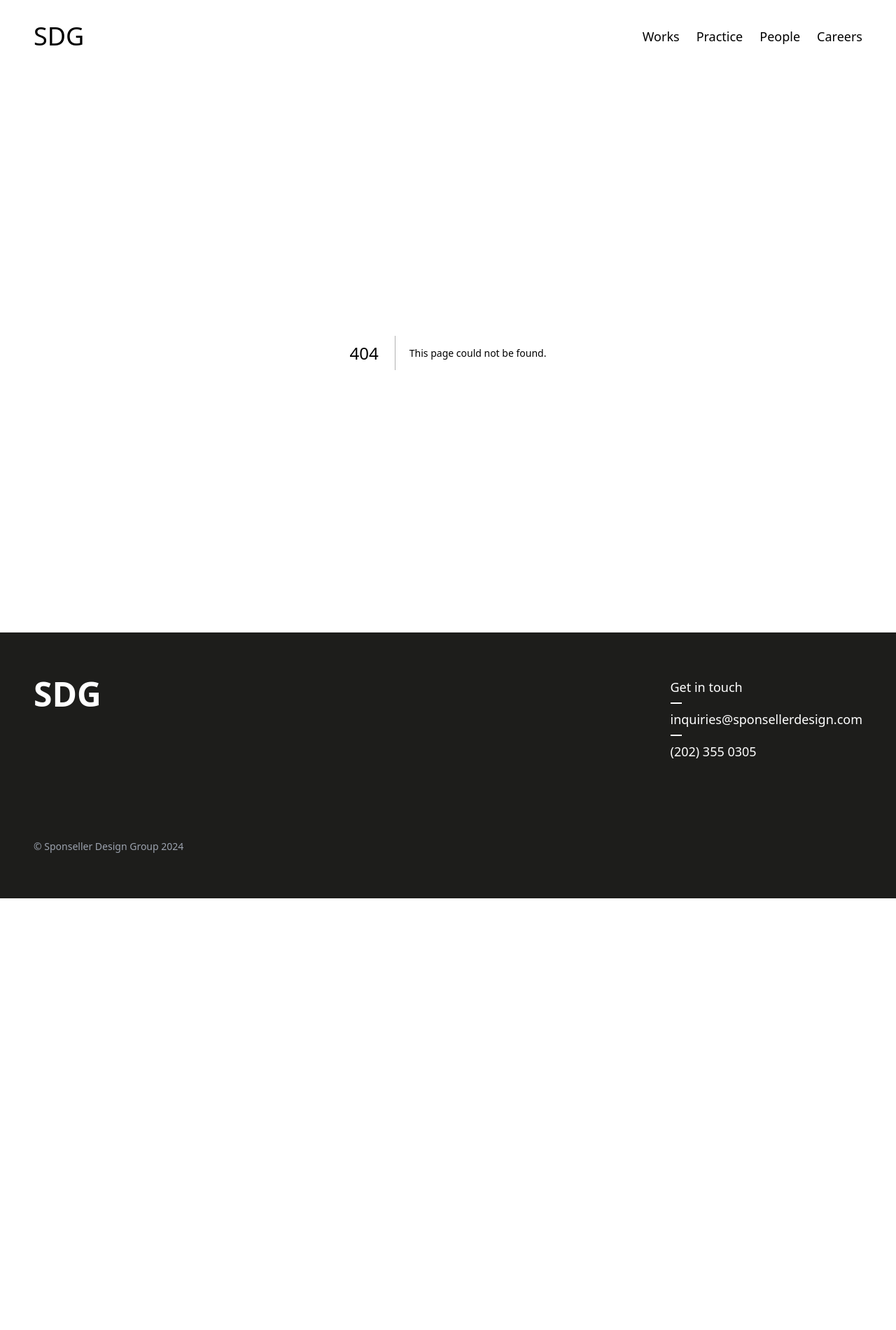
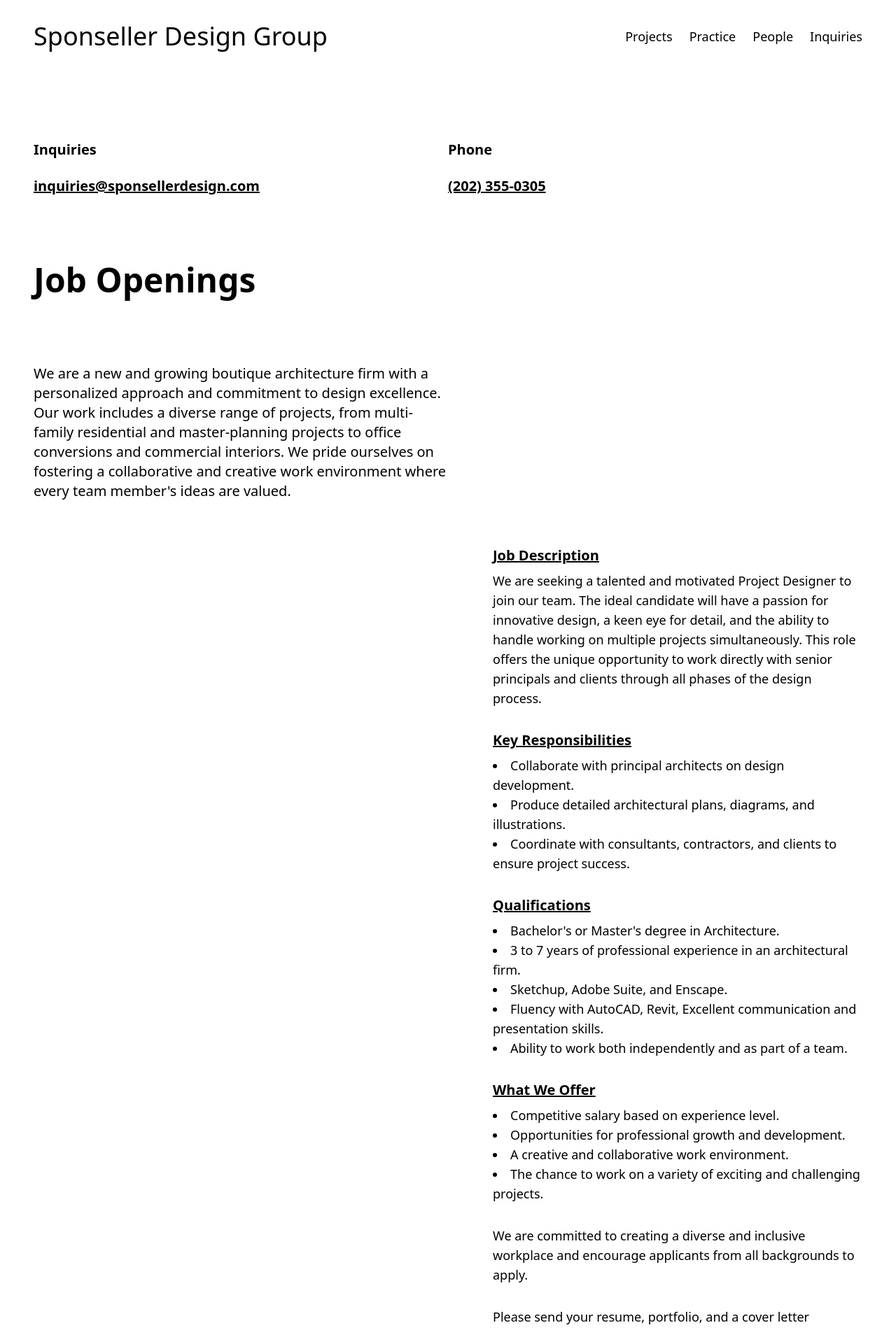
Before and after one commit to ay-chang/sponseller-design-group, a Next.js app: page /inquiries in a window 1280 px wide. Before the commit this address had no page. Shown: the top 1901 px of the page at 70% size. Before the commit the page ends 1284 px from the top, so only its background shows below. Built offline with nearby package versions, Linux system fonts and the light colour scheme.

Commit message:
Inquiries page

```diff
--- a/app/components/Footer.tsx
+++ b/app/components/Footer.tsx
@@ -5,7 +5,7 @@
       <div className="flex justify-between">
         {/* Logo Section */}
         <div className="text-5xl font-bold">
-          <p>SDG</p>
+          <p>Sponseller Design Group</p>
         </div>
 
         <div className="flex gap-8">
--- a/app/components/Navbar.tsx
+++ b/app/components/Navbar.tsx
@@ -12,7 +12,7 @@
         <div className="">
           <Link href="/">
             <p className="text-4xl font-medium" onClick={() => setPage("")}>
-              SDG
+              Sponseller Design Group
             </p>
           </Link>
         </div>
@@ -20,11 +20,11 @@
           <Link href="/projects">
             <p
               className={`cursor-pointer hover:underline ${
-                currentPage === "works" ? "underline" : ""
+                currentPage === "projects" ? "underline" : ""
               }`}
-              onClick={() => setPage("works")}
+              onClick={() => setPage("projects")}
             >
-              Works
+              Projects
             </p>
           </Link>
 
@@ -49,7 +49,17 @@
               People
             </p>
           </Link>
-          <p className="cursor-pointer hover:underline">Careers</p>
+
+          <Link href={"/inquiries"}>
+            <p
+              className={`cursor-pointer hover:underline ${
+                currentPage === "inquiries" ? "underline" : ""
+              }`}
+              onClick={() => setPage("inquiries")}
+            >
+              Inquiries
+            </p>
+          </Link>
         </div>
       </div>
     </div>
--- /dev/null
+++ b/app/inquiries/page.tsx
@@ -0,0 +1,105 @@
+"use client";
+
+const Inquiries = () => {
+  return (
+    <div className="mx-12 py-24">
+      {/* Top Section */}
+      <div className="w-full flex text-xl font-semibold pb-24">
+        <div className="w-1/2">
+          <p className="pb-6">Inquiries</p>
+          <p className="underline">inquiries@sponsellerdesign.com</p>
+        </div>
+        <div className="w-1/2">
+          <p className="pb-6">Phone</p>
+          <p className="underline">(202) 355-0305</p>
+        </div>
+      </div>
+
+      {/* Job Opportunities */}
+      <div>
+        <div className="pb-24">
+          <h1 className="text-5xl font-semibold">Job Openings</h1>
+        </div>
+
+        <div className="w-full">
+          <div className="w-1/2 pb-16 text-xl">
+            <p className="">
+              We are a new and growing boutique architecture firm with a personalized approach
+              and commitment to design excellence. Our work includes a diverse range of
+              projects, from multi-family residential and master-planning projects to office
+              conversions and commercial interiors. We pride ourselves on fostering a
+              collaborative and creative work environment where every team member&apos;s ideas
+              are valued.
+            </p>
+          </div>
+
+          {/* Job Description */}
+          <div className="w-full flex gap-32 text-lg">
+            <div className="w-1/2"></div>
+            <div className="w-1/2">
+              <h1 className="underline font-semibold text-xl pb-2">Job Description </h1>
+              <p className="pb-8">
+                We are seeking a talented and motivated Project Designer to join our team. The
+                ideal candidate will have a passion for innovative design, a keen eye for
+                detail, and the ability to handle working on multiple projects simultaneously.
+                This role offers the unique opportunity to work directly with senior principals
+                and clients through all phases of the design process.
+              </p>
+
+              <h1 className="underline font-semibold text-xl pb-2">Key Responsibilities </h1>
+              <div className="pb-8">
+                <li>Collaborate with principal architects on design development.</li>
+                <li>Produce detailed architectural plans, diagrams, and illustrations.</li>
+                <li>
+                  Coordinate with consultants, contractors, and clients to ensure project
+                  success.
+                </li>
+              </div>
+
+              <h1 className="underline font-semibold text-xl pb-2">Qualifications </h1>
+              <div className="pb-8">
+                <li>Bachelor&apos;s or Master&apos;s degree in Architecture.</li>
+                <li>3 to 7 years of professional experience in an architectural firm.</li>
+                <li>Sketchup, Adobe Suite, and Enscape.</li>
+                <li>
+                  Fluency with AutoCAD, Revit, Excellent communication and presentation skills.
+                </li>
+                <li> Ability to work both independently and as part of a team.</li>
+              </div>
+
+              <h1 className="underline font-semibold text-xl pb-2">What We Offer </h1>
+              <div className="pb-8">
+                <li>Competitive salary based on experience level.</li>
+                <li>Opportunities for professional growth and development.</li>
+                <li>A creative and collaborative work environment.</li>
+                <li>The chance to work on a variety of exciting and challenging projects.</li>
+              </div>
+
+              <p className="pb-8">
+                We are committed to creating a diverse and inclusive workplace and encourage
+                applicants from all backgrounds to apply.
+              </p>
+
+              <p className="pb-16">
+                Please send your resume, portfolio, and a cover letter explaining why you would
+                be a great fit for our team to inquiries@sponsellerdesign.com or click the
+                button below. We look forward to reviewing your application!
+              </p>
+
+              <p
+                className="underline cursor-pointer"
+                onClick={() =>
+                  (window.location.href = `mailto:inquiries@sponsellerdesign.com`)
+                }
+              >
+                Send us your resume here
+              </p>
+            </div>
+          </div>
+        </div>
+      </div>
+    </div>
+  );
+};
+
+export default Inquiries;
--- a/app/people/page.tsx
+++ b/app/people/page.tsx
@@ -1,5 +1,5 @@
-// import PeoplePic from "@/public/images/people.png";
-// import Image from "next/image";
+import PeoplePic from "@/public/images/people.webp";
+import Image from "next/image";
 
 const People = () => {
   return (
@@ -20,7 +20,7 @@
           </p>
         </div>
         <div className="w-1/2">
-          {/* <Image src={PeoplePic} alt="People picture" className="w-full h-full object-cover" /> */}
+          <Image src={PeoplePic} alt="People picture" className="w-full h-full object-cover" />
         </div>
       </div>
 
--- a/app/projects/auburn-avenue/page.tsx
+++ b/app/projects/auburn-avenue/page.tsx
@@ -1,123 +1,25 @@
-"use client";
-
-import Image from "next/image";
-import { useState } from "react";
+import ProjectSkeleton from "@/app/components/ProjectSkeleton";
 import AuburnAvenue1 from "@/public/images/auburn-avenue/auburn-avenue-1.png";
 import AuburnAvenue2 from "@/public/images/auburn-avenue/auburn-avenue-2.png";
 
 const AuburnAvenue = () => {
-  const images = [AuburnAvenue1, AuburnAvenue2];
-  const [currentIndex, setCurrentIndex] = useState(0);
-  const [direction, setDirection] = useState("next");
-
-  const handlePrev = () => {
-    setDirection("prev");
-    setCurrentIndex((prevIndex) => (prevIndex === 0 ? images.length - 1 : prevIndex - 1));
-  };
-
-  const handleNext = () => {
-    setDirection("next");
-    setCurrentIndex((prevIndex) => (prevIndex === images.length - 1 ? 0 : prevIndex + 1));
-  };
-
   return (
     <div>
-      <div className="mx-12 mb-24 ">
-        <div className="pb-8">
-          <div className="font-medium pb-4">
-            <p className="text-gray-500">Location</p>
-            <p className="">Woodmont Triangle District - Bethesda, Maryland</p>
-          </div>
-          <div className="font-medium pb-2">
-            <p className="text-gray-500">Completion</p>
-            <p className="">2024</p>
-          </div>
-          <div className="font-medium pb-2">
-            <p className="text-gray-500">Program</p>
-            <p className="">210 Residences</p>
-          </div>
-        </div>
-        <div className="flex gap-8 items-center">
-          {/* Carousel Section */}
-          <div className="w-2/3">
-            {/* Buttons for Carousel */}
-            <div className="">
-              <button onClick={handlePrev} className="text-black rounded-lg">
-                <svg
-                  xmlns="http://www.w3.org/2000/svg"
-                  fill="none"
-                  viewBox="0 0 24 24"
-                  strokeWidth="1.5"
-                  stroke="currentColor"
-                  className="size-6"
-                >
-                  <path
-                    strokeLinecap="round"
-                    strokeLinejoin="round"
-                    d="M15.75 19.5 8.25 12l7.5-7.5"
-                  />
-                </svg>
-              </button>
-              <button onClick={handleNext} className="text-black rounded-lg">
-                <svg
-                  xmlns="http://www.w3.org/2000/svg"
-                  fill="none"
-                  viewBox="0 0 24 24"
-                  strokeWidth="1.5"
-                  stroke="currentColor"
-                  className="size-6"
-                >
-                  <path
-                    strokeLinecap="round"
-                    strokeLinejoin="round"
-                    d="m8.25 4.5 7.5 7.5-7.5 7.5"
-                  />
-                </svg>
-              </button>
-            </div>
-
-            {/* Image for Carousel */}
-            <div className="mb-4 relative overflow-hidden h-[550px] w-[850px] max-w-full">
-              <div className="relative h-full w-full">
-                {images.map((image, index) => (
-                  <Image
-                    key={index}
-                    src={image}
-                    alt={`Caroll Creek ${index + 1}`}
-                    className={`absolute inset-0 w-full h-full object-cover transition-transform duration-700 ${
-                      index === currentIndex
-                        ? "translate-x-0 opacity-100"
-                        : direction === "next"
-                        ? index === (currentIndex - 1 + images.length) % images.length
-                          ? "-translate-x-full opacity-0"
-                          : "translate-x-full opacity-0"
-                        : index === (currentIndex + 1) % images.length
-                        ? "translate-x-full opacity-0"
-                        : "-translate-x-full opacity-0"
-                    }`}
-                    style={{ height: "550x", maxWidth: "850px" }} // Ensures consistent height and max width
-                  />
-                ))}
-              </div>
-            </div>
-          </div>
-
-          {/* Text Section */}
-          <div className="w-1/3">
-            <h1 className="text-3xl font-medium pb-6">Auburn Avenue</h1>
-            <p className="text-lg">
-              The unusual architectural form for this project is inspired by its unique
+      <ProjectSkeleton
+        Title="Auburn Avenue"
+        Location="Woodmont Triangle District - Bethesda, Maryland"
+        Completion="2024"
+        Program="210 Residences"
+        Description="The unusual architectural form for this project is inspired by its unique
               location. The architects wanted the building to mediate the scale of the
               residential neighborhood to its north and the downtown urban character to its
               south. Beyond merely stepping the building, the design embraces the modular scale
               of the neighborhood as part of its form. A through-block public connection runs
               through the center of the building on the ground level, providing mid-square
               access to a neighborhood park adjacent to the site. The patterned masonry
-              surfaces provide a welcoming, approachable palette for the neighborhood.
-            </p>
-          </div>
-        </div>
-      </div>
+              surfaces provide a welcoming, approachable palette for the neighborhood."
+        Images={[AuburnAvenue1, AuburnAvenue2]}
+      />
     </div>
   );
 };
--- a/app/projects/page.tsx
+++ b/app/projects/page.tsx
@@ -24,12 +24,12 @@
 
 const Card: React.FC<CardProps> = ({ href = "/", src, alt, title, subtitle }) => {
   const cardContent = (
-    <div>
+    <div className="cursor-pointer">
       <div className="h-120 2xl:h-160 w-full overflow-hidden">
         <Image
           src={src}
           alt={alt}
-          className="w-full h-120 xl:h-160 object-cover hover:scale-110 duration-300"
+          className="w-full h-120 xl:h-160 object-cover hover:scale-110 duration-500"
           loading="lazy"
         />
       </div>
```
Also changed, not shown: public/images/people.webp (added).
